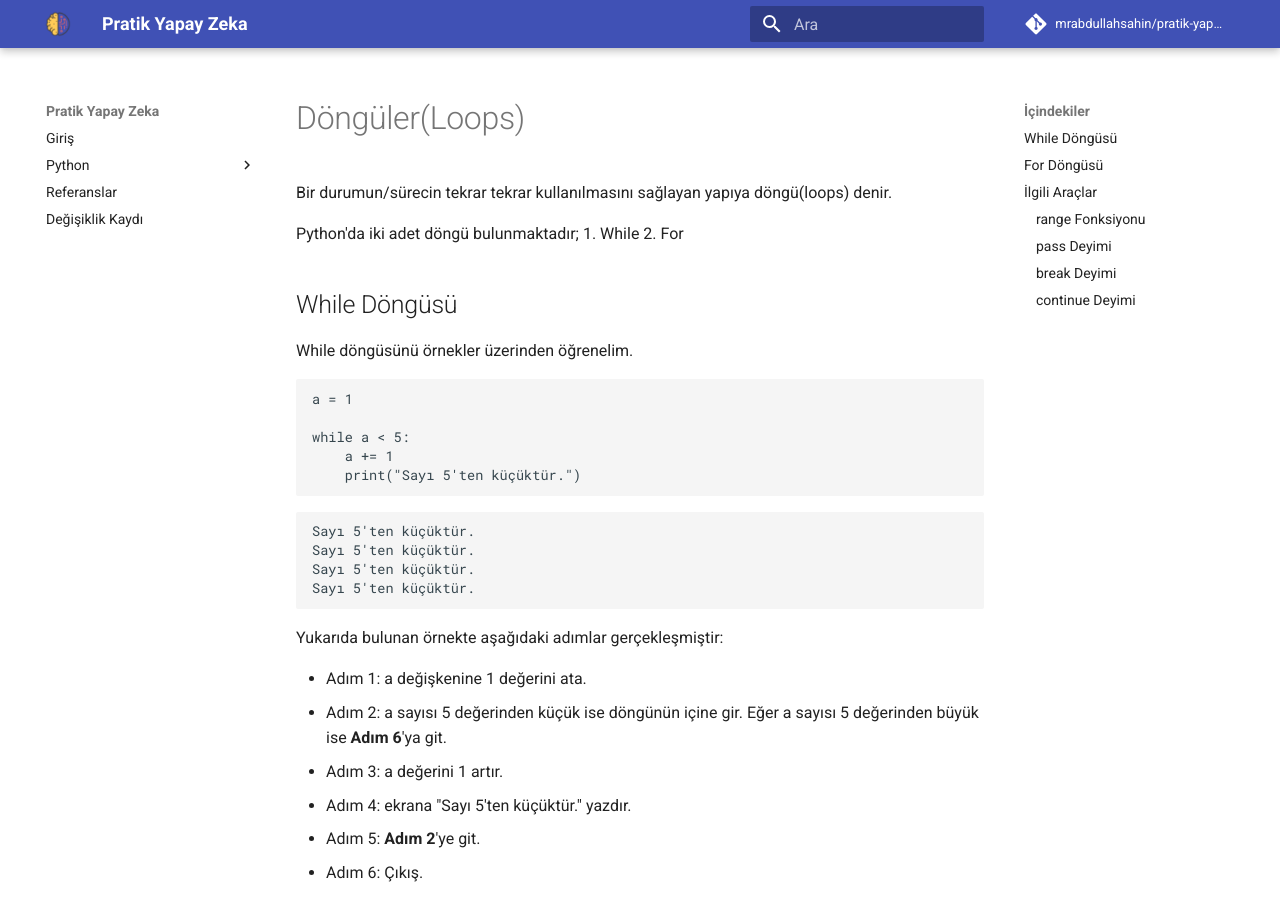
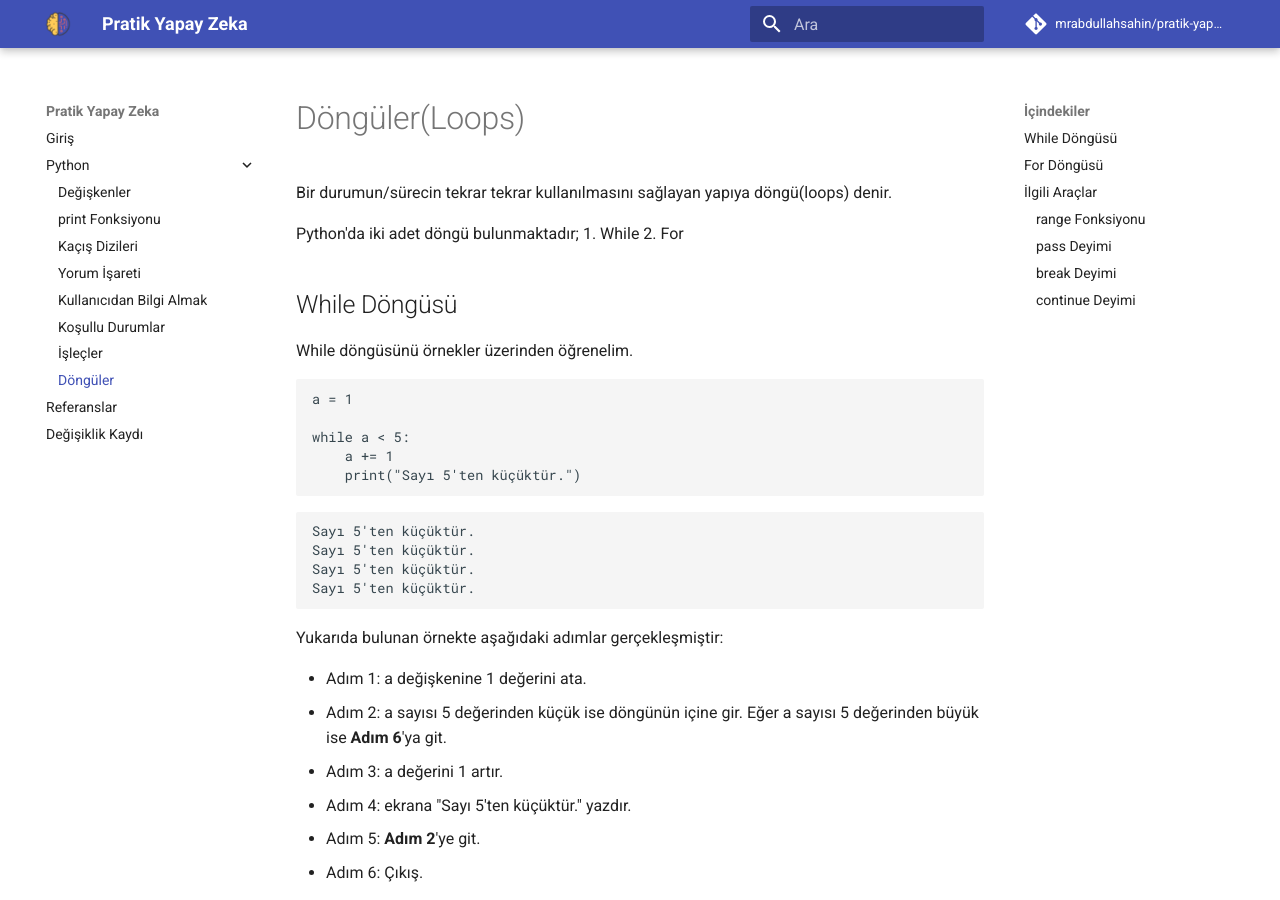
Before and after one commit to mrabdullahsahin/pratik-yapay-zeka, an MkDocs documentation site: the page built from docs/python/python_donguler.md, in a window 1280 px wide and 900 px high. Built offline with MkDocs 1.6.1 and Material for MkDocs 9.7.7, drawn with Linux system fonts in a browser that asks for light colours; comment, search, counter and statistics services are not loaded; part of the change alters nothing that is shown.

Commit message:
Update nav on mkdocs.yml

```diff
--- a/mkdocs.yml
+++ b/mkdocs.yml
@@ -35,6 +35,7 @@ nav:
     - Kullanıcıdan Bilgi Almak: python/kullanicidan_bilgi_almak.md
     - Koşullu Durumlar: python/kosullu_durumlar.md
     - İşleçler: python/islecler.md
+    - Döngüler: python/python_donguler.md
   - Referanslar: referanslar.md
   - Değişiklik Kaydı: changelog.md
 
```
